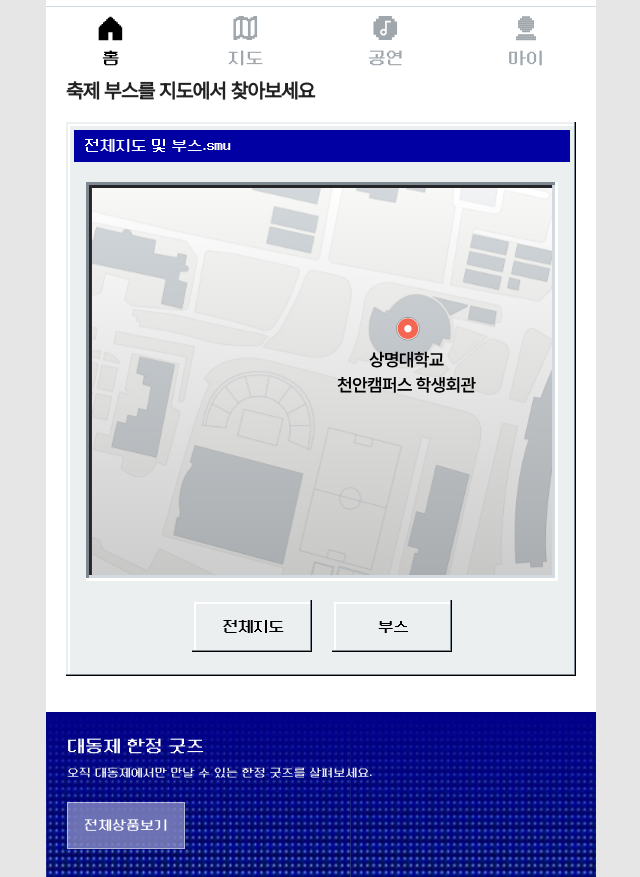
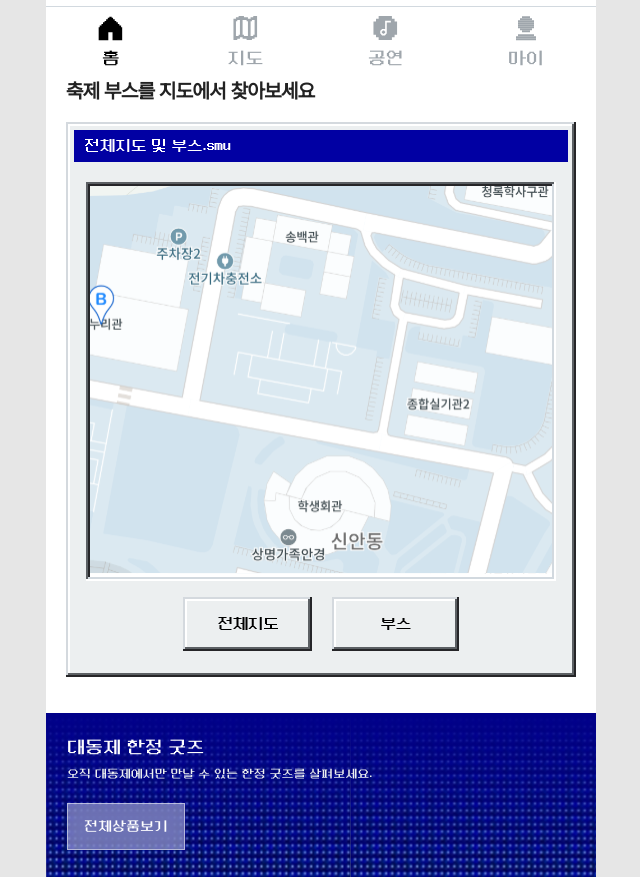
Before and after one commit to DEER-FOR-YOU/2025_DEER_FOR_YOU_FE, a React (Create React App) app: page /root in a window 1280 px wide. Shown: the part 720-1597 px from the top of the page, without its empty margins (319-959 px from the left). Built offline with nearby package versions, Linux system fonts and the light colour scheme.

Commit message:
[#13] refactor: 버튼 컴포넌트 리팩토링

```diff
--- a/src/components/button/button.style.ts
+++ b/src/components/button/button.style.ts
@@ -110,6 +110,11 @@ export const ButtonContainer = styled.div<{
   &:active {
     background-color: rgb(1, 0, 157);
     color: white;
+
+    /* active일 때만 img 태그를 하얀색으로 변환 */
+    img {
+      filter: brightness(0) invert(1) !important;
+    }
   }
 
   ${({ isActive }) =>
--- a/src/pages/goods/ItemList.tsx
+++ b/src/pages/goods/ItemList.tsx
@@ -5,7 +5,7 @@ import goods2 from '../../assets/goods/goods2.svg';
 import goods3 from '../../assets/goods/goods3.svg';
 import goods4 from '../../assets/goods/goods4.svg';
 import goods5 from '../../assets/goods/goods5.svg';
-import Button from '../../components/button';
+import Button from '../../components/button/Button';
 import back from '../../assets/back.svg';
 import front from '../../assets/front.svg';
 
--- a/src/pages/home/Map.tsx
+++ b/src/pages/home/Map.tsx
@@ -1,9 +1,11 @@
 import React from 'react';
 import * as S from './map.style';
-import Button from '../../components/button';
 import map from '../../assets/map.svg';
 import { useNavigate } from 'react-router-dom';
 import { ROUTES } from '../../constants/routes';
+import Outer from '../../components/container/outer';
+import Button from '../../components/button/Button';
+import Inner from '../../components/container/inner';
 
 export default function Map() {
   const navigate = useNavigate();
@@ -19,22 +21,24 @@ export default function Map() {
         <br /> 축제 부스를 지도에서 찾아보세요
       </S.Title>
 
-      <Button>
+      <Outer>
         <S.ConentContainer>
           <S.Header>전체지도 및 부스.smu</S.Header>
         </S.ConentContainer>
         <S.MapWrapper>
-          <S.MapImage src={map} alt="map" />
+          <Inner>
+            <S.MapImage src={map} alt="map" />
+          </Inner>
         </S.MapWrapper>
         <S.ButtonContainer>
-          <Button style={{ width: '120px' }}>
+          <Button>
             <S.ButtonText onClick={handleButtonClick}>전체지도</S.ButtonText>
           </Button>
-          <Button style={{ width: '120px' }}>
-            <S.ButtonText> 부스 </S.ButtonText>
+          <Button>
+            <S.ButtonText2> 부스 </S.ButtonText2>
           </Button>
         </S.ButtonContainer>
-      </Button>
+      </Outer>
     </S.Container>
   );
 }
--- a/src/pages/home/map.style.ts
+++ b/src/pages/home/map.style.ts
@@ -46,14 +46,25 @@ export const ButtonContainer = styled.div`
   padding-bottom: 22px;
 `;
 export const ButtonText = styled.div`
-  color: #000;
   font-family: 'NeoDunggeunmoPro';
   font-size: 1.6rem;
   font-style: normal;
   font-weight: 400;
   line-height: 100%; /* 16px */
   letter-spacing: -0.8px;
-  padding: 15px 0;
+  padding: 15px 30px;
+  text-align: center;
+  cursor: pointer;
+`;
+
+export const ButtonText2 = styled.div`
+  font-family: 'NeoDunggeunmoPro';
+  font-size: 1.6rem;
+  font-style: normal;
+  font-weight: 400;
+  line-height: 100%; /* 16px */
+  letter-spacing: -0.8px;
+  padding: 15px 44px;
   text-align: center;
   cursor: pointer;
 `;
--- a/src/pages/home/modal/EventModal.tsx
+++ b/src/pages/home/modal/EventModal.tsx
@@ -1,8 +1,8 @@
 import React from 'react';
 import * as S from './EventModal.style';
-import Button from '../../../components/button';
 import closeIcon from '../../../assets/close.svg';
 import poster from '../../../assets/poster.svg';
+import Button from '../../../components/button/Button';
 
 interface EventModalProps {
   isOpen: boolean;
```
Also changed, not shown: src/assets/map.svg.
